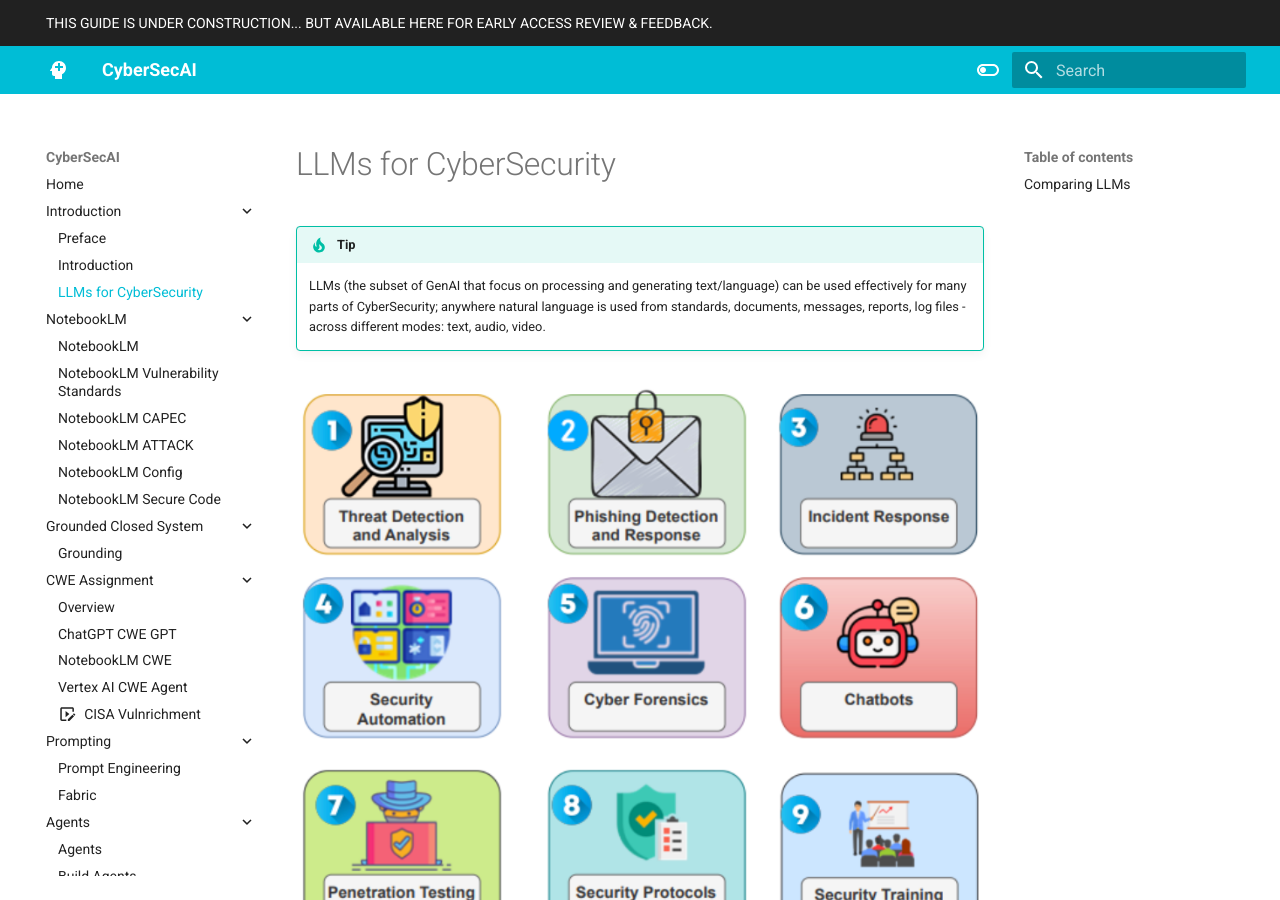
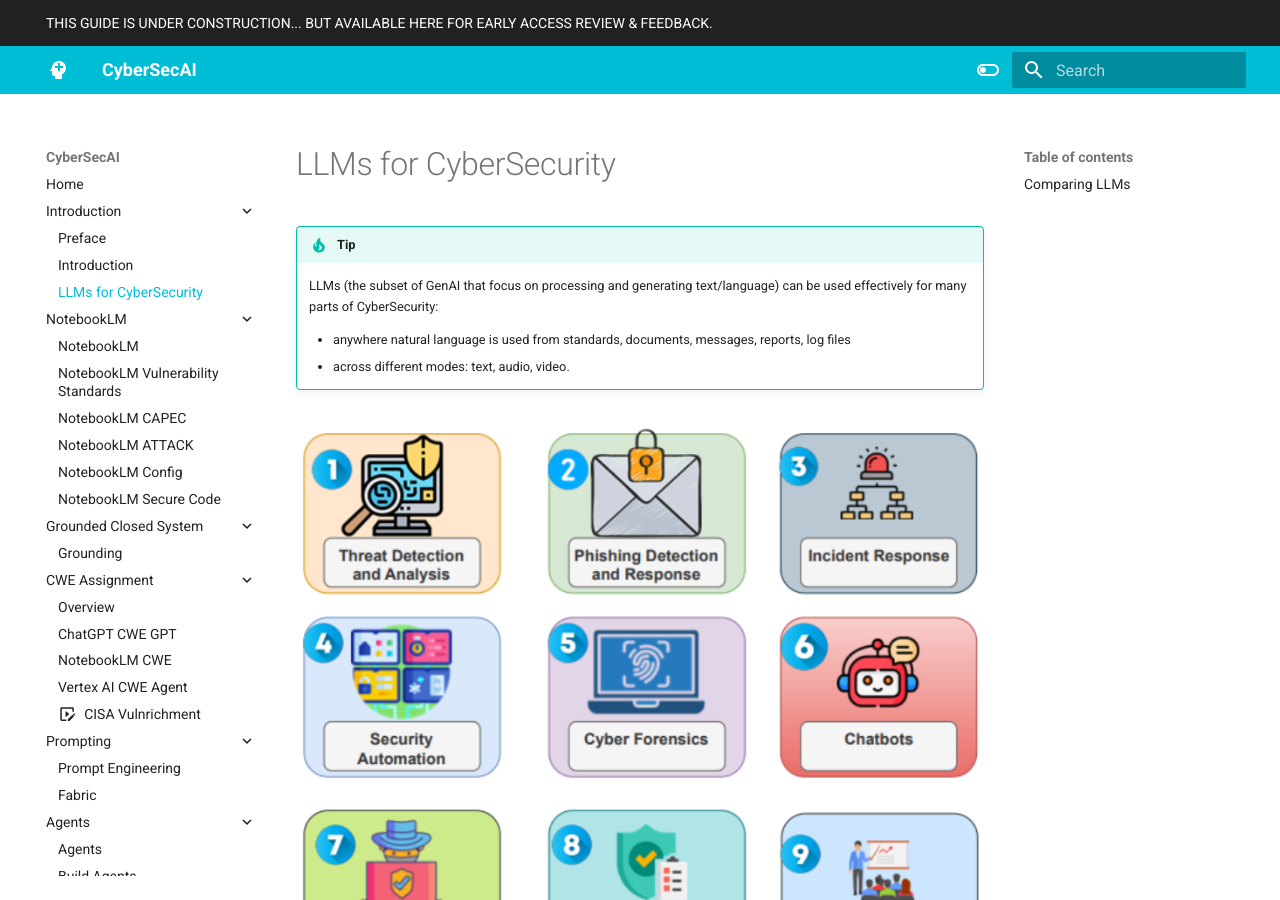
Before and after one commit to CyberSecAI/CyberSecAI.github.io, an MkDocs documentation site: the page built from docs/introduction/cybsersecurity.md, in a window 1280 px wide and 900 px high. Built offline with MkDocs 1.6.1 and Material for MkDocs 9.7.7, drawn with Linux system fonts in a browser that asks for light colours; comment, search, counter and statistics services are not loaded.

```diff
--- a/docs/introduction/cybsersecurity.md
+++ b/docs/introduction/cybsersecurity.md
@@ -1,7 +1,10 @@
 # LLMs for CyberSecurity
 
 !!! tip
-      LLMs (the subset of GenAI that focus on processing and generating text/language) can be used effectively for many parts of CyberSecurity; anywhere natural language is used from standards, documents, messages, reports, log files - across different modes: text, audio, video.
+      LLMs (the subset of GenAI that focus on processing and generating text/language) can be used effectively for many parts of CyberSecurity:
+
+      - anywhere natural language is used from standards, documents, messages, reports, log files
+      - across different modes: text, audio, video.
 
 <figure markdown>
 ![](../assets/images/LLMCyberSec.png)
```
